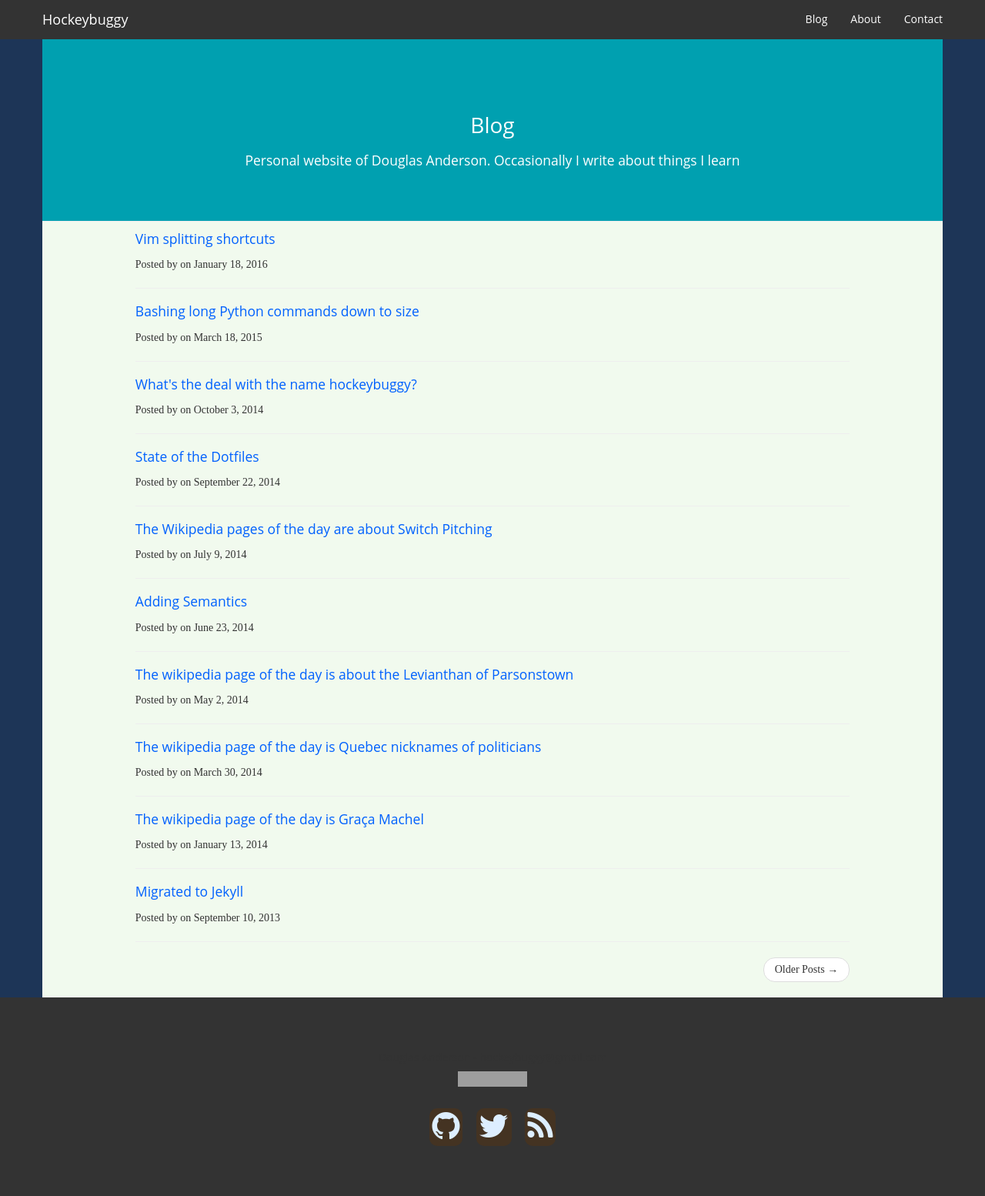
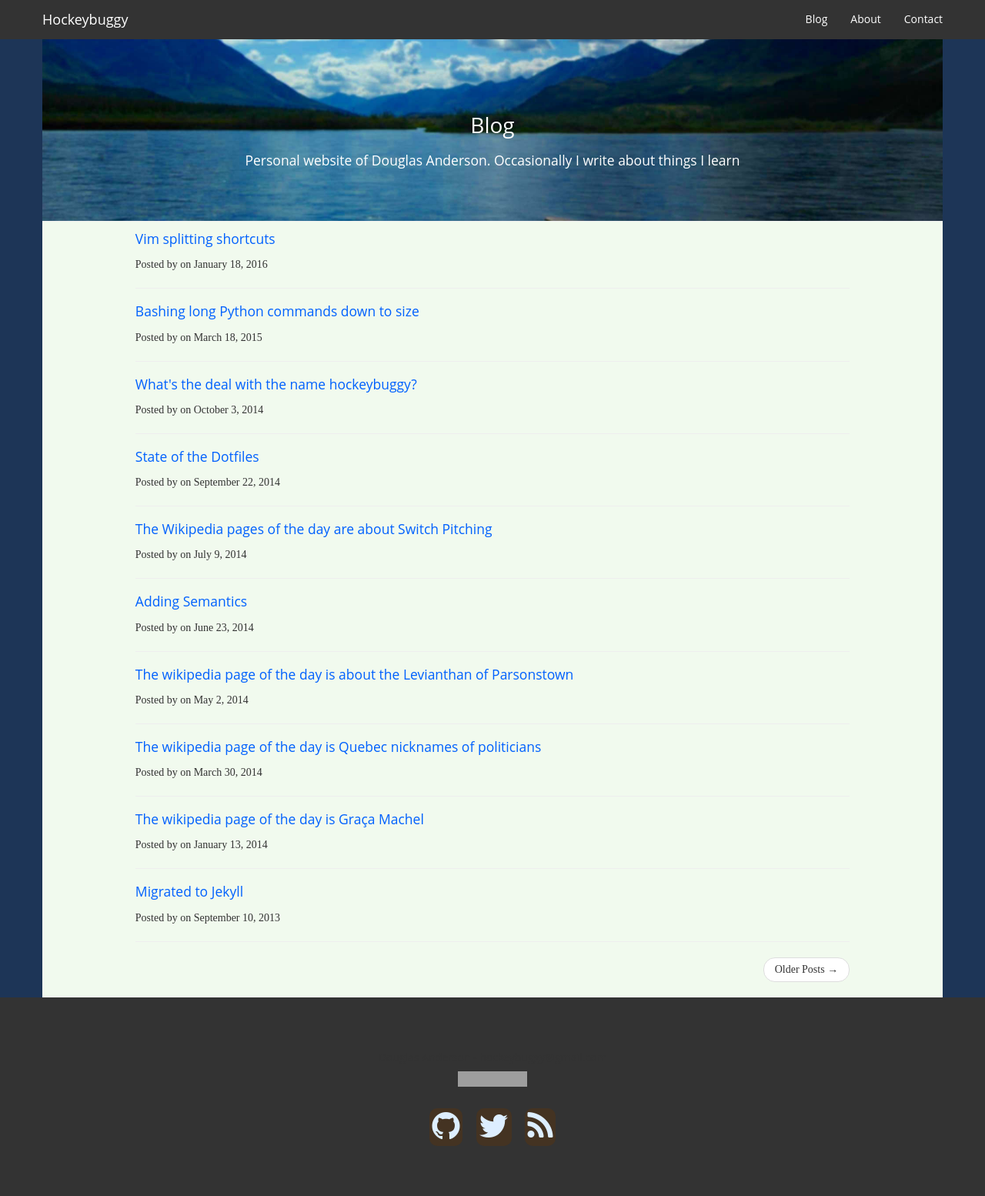
Before and after one commit to hockeybuggy/hockeybuggy.com, a Jekyll site: the page built from index.html, in a window 1280 px wide. Shown: the whole page at 77% size. Built offline with Jekyll 4.4.1, drawn with Linux system fonts in a browser that asks for light colours; the list of posts is cut into pages by our own code; grey boxes are pictures that could not be loaded.

Commit message:
Add a default header image of the wind river.

```diff
--- a/_config.yml
+++ b/_config.yml
@@ -1,5 +1,8 @@
 name: Hockeybuggy.com
 description: Musings of Douglas James Anderson
+header_img: "static/img/wind-river-header.jpg"
+
+
 markdown: kramdown
 highlighter: pygments
 paginate: 10
--- a/_layouts/page.html
+++ b/_layouts/page.html
@@ -3,7 +3,7 @@ layout: default
 ---
 
 <header class="page-header"
-  style="background-image: url('{{ site.baseurl }}/{% if page.header-img %}{{ page.header-img }}{% else %}{{ site.header-img }}{% endif %}')"
+  style="background-image: url('{{ site.baseurl }}/{% if page.header_img %}{{ page.header_img }}{% else %}{{ site.header_img }}{% endif %}')"
   >
 <div class="container">
   <div class="row">
--- a/_layouts/post.html
+++ b/_layouts/post.html
@@ -4,7 +4,7 @@ layout: default
 
 
 <header class="page-header"
-  style="background-image: url('{{ site.baseurl }}/{% if page.header-img %}{{ page.header-img }}{% else %}{{ site.header-img }}{% endif %}')"
+  style="background-image: url('{{ site.baseurl }}/{% if page.header_img %}{{ page.header_img }}{% else %}{{ site.header_img }}{% endif %}')"
   >
 <div class="container">
   <div class="row">
@@ -29,7 +29,6 @@ layout: default
   </div>
 </div>
 </header>
-
 
 <!-- Post Content -->
 <article>
```
Also changed, not shown: _posts/2014-09-22-misc_7VBiYkyD.md (+3 -3 lines), static/img/wind-river-header.jpg (added).
